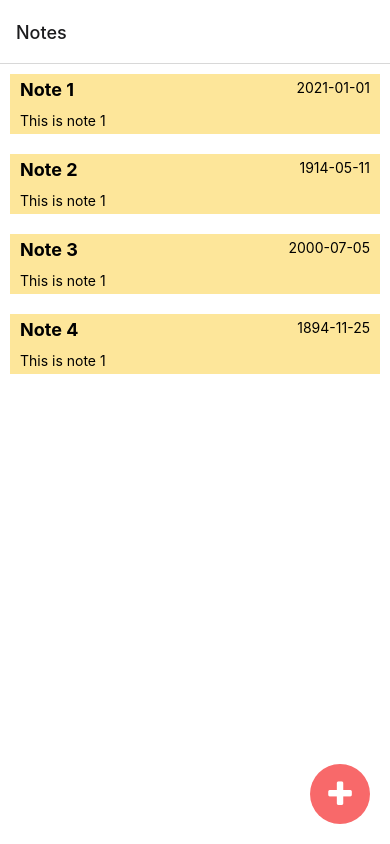
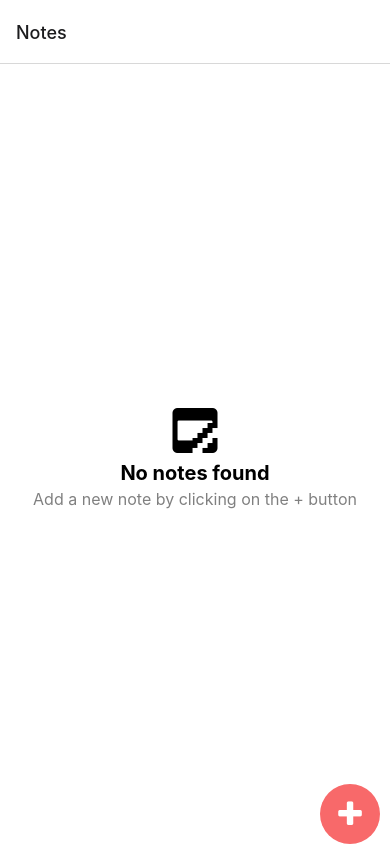
Before and after one commit to remiilekun/Note-app, a React Native app: screen /HomeScreen in a window 390 px wide. Built offline with nearby package versions, Linux system fonts and the light colour scheme.

Commit message:
feat: note list

```diff
--- /dev/null
+++ b/components/NoteList.tsx
@@ -0,0 +1,71 @@
+import React from 'react';
+import { FlatList, FlatListProps, View, StyleSheet, Text } from 'react-native';
+import { MaterialCommunityIcons } from '@expo/vector-icons';
+import { Note } from '@/types';
+import NoteCard from './NoteCard';
+
+type NoteListProps = {
+  notes?: Note[];
+  onNotePress?: (id: string) => void;
+} & Omit<FlatListProps<any>, 'data' | 'renderItem'>;
+
+const ItemSeparatorComponent = () => <View style={styles.separator} />;
+
+const ListEmptyState = () => {
+  return (
+    <View style={styles.emptyContainer}>
+      <MaterialCommunityIcons name="image-broken" size={60} />
+      <Text style={styles.emptyTitle}>No notes found</Text>
+      <Text style={styles.emptySubtitle}>
+        Add a new note by clicking on the + button
+      </Text>
+    </View>
+  );
+};
+
+export const NoteList = ({
+  notes = [],
+  onNotePress,
+  ...props
+}: NoteListProps) => {
+  const renderItem = ({ item }: { item: Note }) => {
+    return <NoteCard note={item} onPress={() => onNotePress?.(item.id)} />;
+  };
+
+  return (
+    <FlatList
+      contentContainerStyle={styles.contentContainer}
+      data={notes}
+      ItemSeparatorComponent={ItemSeparatorComponent}
+      ListEmptyComponent={ListEmptyState}
+      renderItem={renderItem}
+      {...props}
+    />
+  );
+};
+
+export default NoteList;
+
+const styles = StyleSheet.create({
+  contentContainer: {
+    flexGrow: 1,
+  },
+  separator: {
+    marginBottom: 20,
+  },
+  emptyContainer: {
+    flex: 1,
+    justifyContent: 'center',
+    alignItems: 'center',
+    paddingVertical: 20,
+  },
+  emptyTitle: {
+    fontSize: 20,
+    fontWeight: 'bold',
+    marginBottom: 4,
+  },
+  emptySubtitle: {
+    fontSize: 16,
+    color: 'gray',
+  },
+});
--- a/components/index.ts
+++ b/components/index.ts
@@ -3,3 +3,4 @@ export * from './FAB';
 export * from './Input';
 export * from './Loader';
 export * from './NoteCard';
+export * from './NoteList';
--- a/screens/HomeScreen.tsx
+++ b/screens/HomeScreen.tsx
@@ -1,57 +1,12 @@
-import { View, Text, Pressable, StyleSheet } from 'react-native';
 import React from 'react';
-import { FontAwesome } from '@expo/vector-icons';
-
-const Notes = [
-  {
-    id: 1,
-    title: 'Note 1',
-    description: 'This is note 1',
-    note: 'Lorem ipsum dolor sit amet, consectetur adipiscing elit. Proin condimentum nec velit in vulputate. Cras quis eros nec mi convallis imperdiet. Sed vel tempus massa. Donec id nibh lorem. Praesent sit amet aliquam est. Maecenas varius lacus lorem, vulputate gravida risus rhoncus eget. Nunc congue sem non aliquam iaculis. Donec consequat arcu sapien, at dictum leo suscipit et. Nullam lacinia felis ac rhoncus ultrices ',
-    date: '2021-01-01',
-  },
-  {
-    id: 2,
-    title: 'Note 2',
-    description: 'This is note 1',
-    note: 'Lorem ipsum dolor sit amet, consectetur adipiscing elit. Proin condimentum nec velit in vulputate. Cras quis eros nec mi convallis imperdiet. Sed vel tempus massa. Donec id nibh lorem. Praesent sit amet aliquam est. Maecenas varius lacus lorem, vulputate gravida risus rhoncus eget. Nunc congue sem non aliquam iaculis. Donec consequat arcu sapien, at dictum leo suscipit et. Nullam lacinia felis ac rhoncus ultrices ',
-    date: '1914-05-11',
-  },
-  {
-    id: 3,
-    title: 'Note 3',
-    description: 'This is note 1',
-    note: 'Lorem ipsum dolor sit amet, consectetur adipiscing elit. Proin condimentum nec velit in vulputate. Cras quis eros nec mi convallis imperdiet. Sed vel tempus massa. Donec id nibh lorem. Praesent sit amet aliquam est. Maecenas varius lacus lorem, vulputate gravida risus rhoncus eget. Nunc congue sem non aliquam iaculis. Donec consequat arcu sapien, at dictum leo suscipit et. Nullam lacinia felis ac rhoncus ultrices ',
-    date: '2000-07-05',
-  },
-  {
-    id: 4,
-    title: 'Note 4',
-    description: 'This is note 1',
-    note: 'Lorem ipsum dolor sit amet, consectetur adipiscing elit. Proin condimentum nec velit in vulputate. Cras quis eros nec mi convallis imperdiet. Sed vel tempus massa. Donec id nibh lorem. Praesent sit amet aliquam est. Maecenas varius lacus lorem, vulputate gravida risus rhoncus eget. Nunc congue sem non aliquam iaculis. Donec consequat arcu sapien, at dictum leo suscipit et. Nullam lacinia felis ac rhoncus ultrices ',
-    date: '1894-11-25',
-  },
-];
+import { View, StyleSheet } from 'react-native';
+import { FAB, NoteList } from '@/components';
 
 const HomeScreen = () => {
   return (
     <View style={styles.container}>
-      <View style={styles.content}>
-        {Notes.map((note) => (
-          <View key={note.id} style={styles.noteContainer}>
-            <View style={styles.noteHeader}>
-              <Text style={styles.noteTitle}>{note.title}</Text>
-              <Text>{note.date}</Text>
-            </View>
-            <Text>{note.description}</Text>
-          </View>
-        ))}
-      </View>
-      <View style={styles.footer}>
-        <Pressable style={styles.button} onPress={() => {}}>
-          <FontAwesome name="plus" size={30} color="white" />
-        </Pressable>
-      </View>
+      <NoteList />
+      <FAB />
     </View>
   );
 };
@@ -65,34 +20,4 @@ const styles = StyleSheet.create({
     justifyContent: 'space-between',
     padding: 10,
   },
-  content: {},
-  footer: { width: '100%', alignItems: 'center', marginBottom: 10 },
-  button: {
-    backgroundColor: '#F8696A',
-    width: 60,
-    height: 60,
-    padding: 10,
-    borderRadius: 30,
-    position: 'absolute',
-    right: 10,
-    bottom: 0,
-    justifyContent: 'center',
-    alignItems: 'center',
-  },
-  buttonText: { textAlign: 'center', color: 'white', fontSize: 16 },
-  noteContainer: {
-    backgroundColor: '#FDE69A',
-    height: 60,
-    width: '100%',
-    marginBottom: 20,
-    paddingVertical: 5,
-    paddingHorizontal: 10,
-    justifyContent: 'space-between',
-  },
-  noteHeader: {
-    width: '100%',
-    justifyContent: 'space-between',
-    flexDirection: 'row',
-  },
-  noteTitle: { fontSize: 18, fontWeight: '700' },
 });
```
